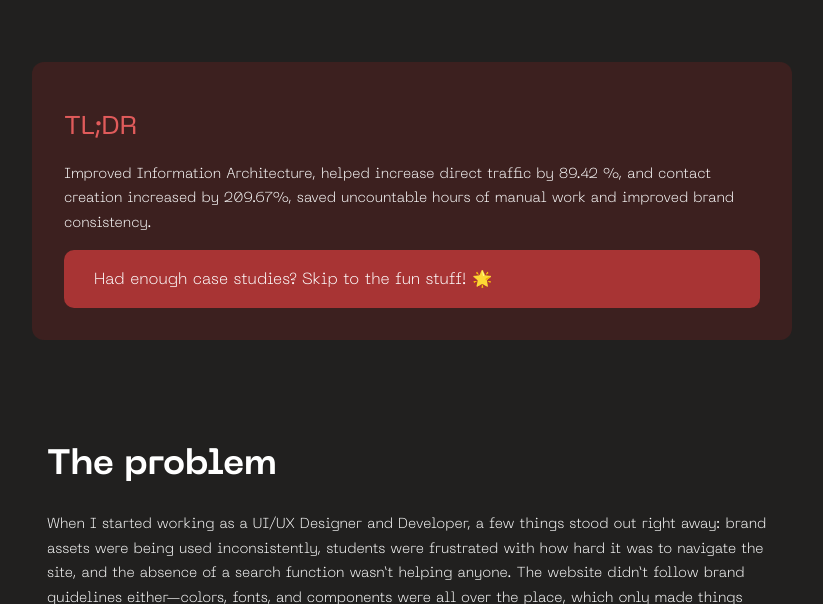
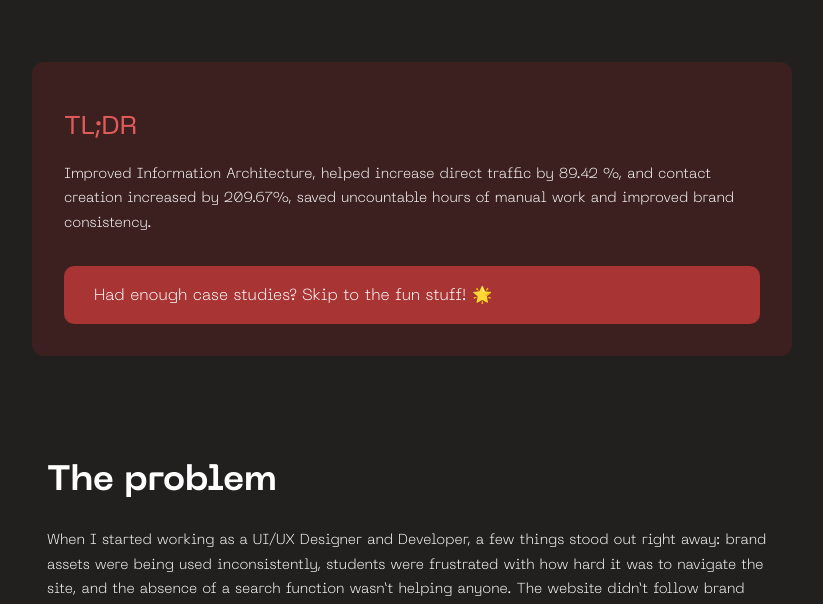
Before and after one commit to gjkillsppl/amin-new-portfolio, a PHP site: page /anahuac-mayab.html in a window 1280 px wide. Shown: the part 847-1451 px from the top of the page, without its empty margins (228-1051 px from the left). Run offline with PHP 8.4, Linux system fonts and the light colour scheme.

Commit message:
changed tldr

```diff
--- a/anahuac-mayab.html
+++ b/anahuac-mayab.html
@@ -126,7 +126,7 @@
                     <div class="col-md-8 padding-top padding-bottom tldr"
                         data-scroll-reveal="enter bottom move 30px over 0.5s after 0.2s">
                         <h5 class="mt-3 mb-3">TL;DR </h5>
-                        <p class="mb-0 pb-0 lead">Improved Information Architecture, helped increase direct traffic by 89.42 %, and contact creation increased by 209.67%, saved uncountable hours of manual work and improved brand consistency.</p>
+                        <p class=" lead">Improved Information Architecture, helped increase direct traffic by 89.42 %, and contact creation increased by 209.67%, saved uncountable hours of manual work and improved brand consistency.</p>
                         <a href="#pretty-pictures" class="mt-3 cta-button over">
                             Had enough case studies? Skip to the fun stuff! 🌟
                         </a>
--- a/css/style.css
+++ b/css/style.css
@@ -2218,6 +2218,8 @@
   background-color: #ff23231f;
   margin-bottom: 100px;
   border-radius: 12px;
+  margin-right: 15px;
+  margin-left: 15px;
 }
 
 .tldr h5 {
```
